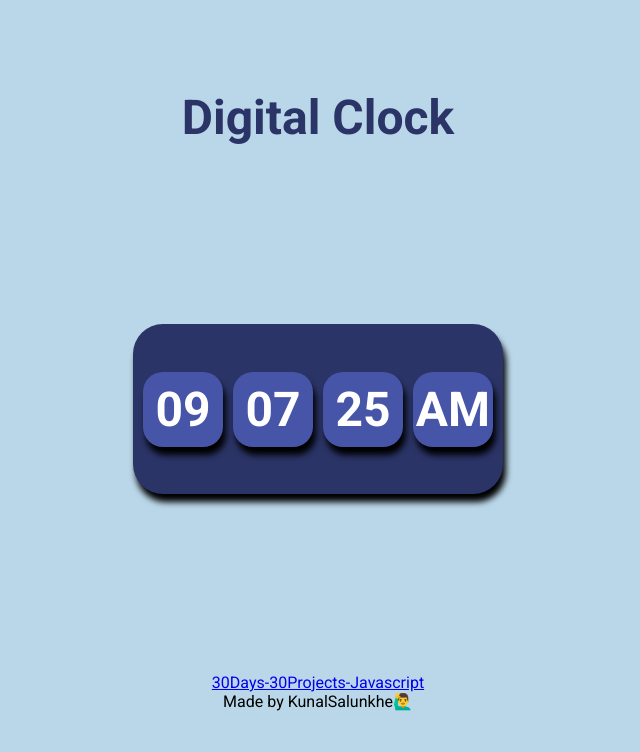
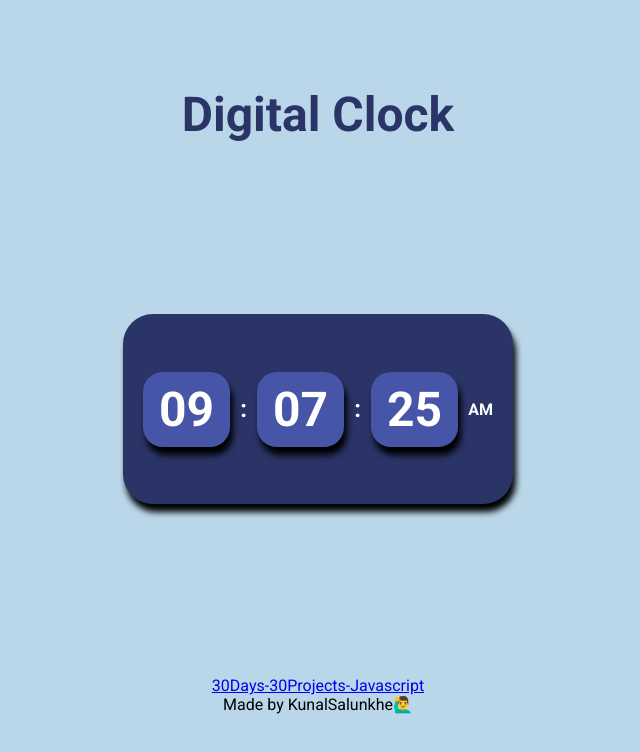
Before and after one commit to KunalSalunkhe12/30Days-30Projects-Javascript, a plain HTML site: page Digital Clock/index.html in a window 1280 px wide. Shown: the whole page, without its empty margins (322-962 px from the left). Drawn offline with Linux system fonts and the light colour scheme.

Commit message:
Update styles.css in digital clock

```diff
--- a/Digital Clock/index.html
+++ b/Digital Clock/index.html
@@ -14,9 +14,11 @@
         <h1>Digital Clock</h1>
         <div class="clock-container">
             <div class="clock hr"></div>
+            <h2>:</h2>
             <div class="clock mn"></div>
+            <h2>:</h2>
             <div class="clock sc"></div>
-            <div class="clock am">AM</div>
+            <div class="am">AM</div>
         </div>
         <div class="copyright">
             <a href="https://github.com/KunalSalunkhe12/30Days-30Projects-Javascript">30Days-30Projects-Javascript</a>
--- a/Digital Clock/styles.css
+++ b/Digital Clock/styles.css
@@ -21,11 +21,15 @@ h1{
     color: #2B3467;
 }
 
+h2{
+    color: #fff;
+}
+
 
 .clock-container{
     height: 150px;
     width: 350px;
-    padding: 10px;
+    padding: 20px;
     gap: 10px;
     background-color: #2B3467;
     display: flex;
@@ -50,6 +54,11 @@ h1{
 
 }
 
+.am{
+    font-weight: 700;
+    color: #fff;
+}
+
 .copyright{
     text-align: center;
 }
```
